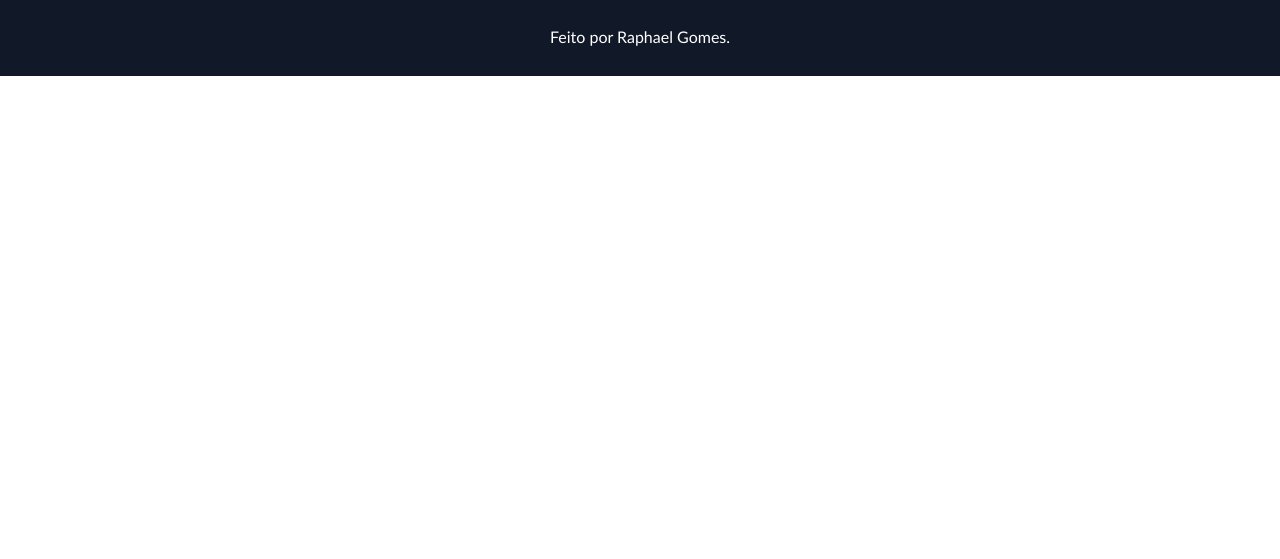
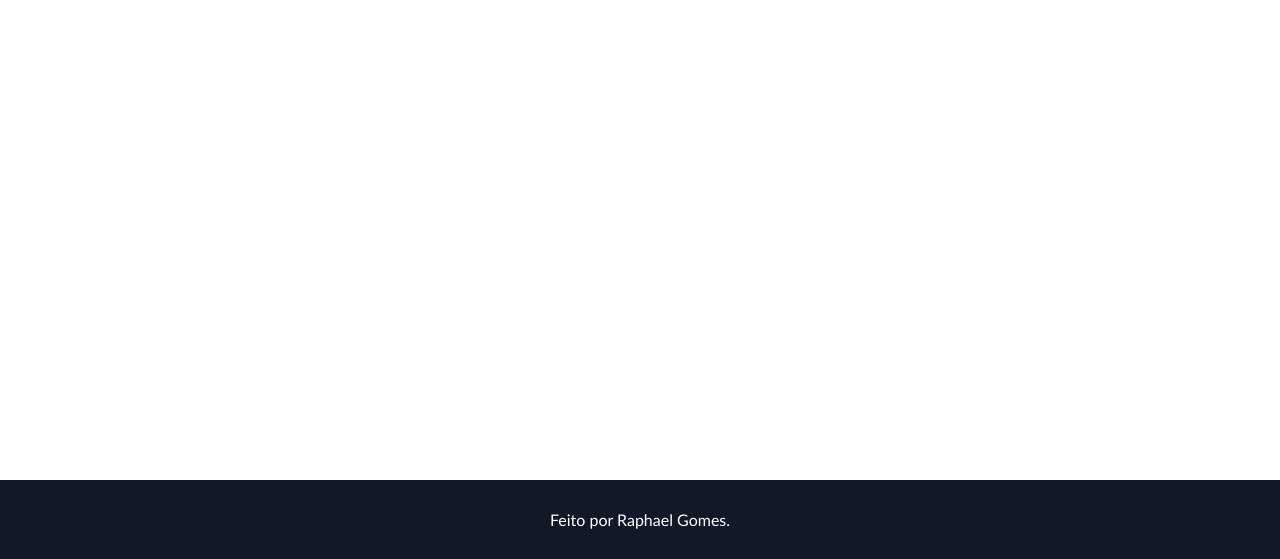
Before and after one commit to gomeesblessed/trabalho-GIT-rph, a plain HTML site: page testes.html in a window 1280 px wide. Shown: the part 241-800 px from the top of the page. Drawn offline with Linux system fonts and the light colour scheme.

Commit message:
corrigindo o footer

```diff
--- a/CSS/dicas.css
+++ b/CSS/dicas.css
@@ -54,6 +54,7 @@
 body {
     background-color: rgb(255, 255, 255);
 
+
 }
 
 
@@ -84,6 +85,7 @@ body {
     color: white;
     padding: 30px;
     text-align: center;
+    margin-top: auto;
 }
 
 h1{
--- a/CSS/principal.css
+++ b/CSS/principal.css
@@ -84,6 +84,7 @@ body {
     color: white;
     padding: 30px;
     text-align: center;
+    margin-top: auto;
 }
 
 h1{
--- a/CSS/testes.css
+++ b/CSS/testes.css
@@ -53,7 +53,15 @@
 
 body {
     background-color: rgb(255, 255, 255);
+     flex-direction: column;
+      margin: 0;
+  min-height: 100vh;
+  display: flex;
 
+}
+
+main {
+  flex: 1;
 }
 
 
@@ -84,6 +92,7 @@ body {
     color: white;
     padding: 30px;
     text-align: center;
+    margin-top: auto;
 }
 
 h1{
```
